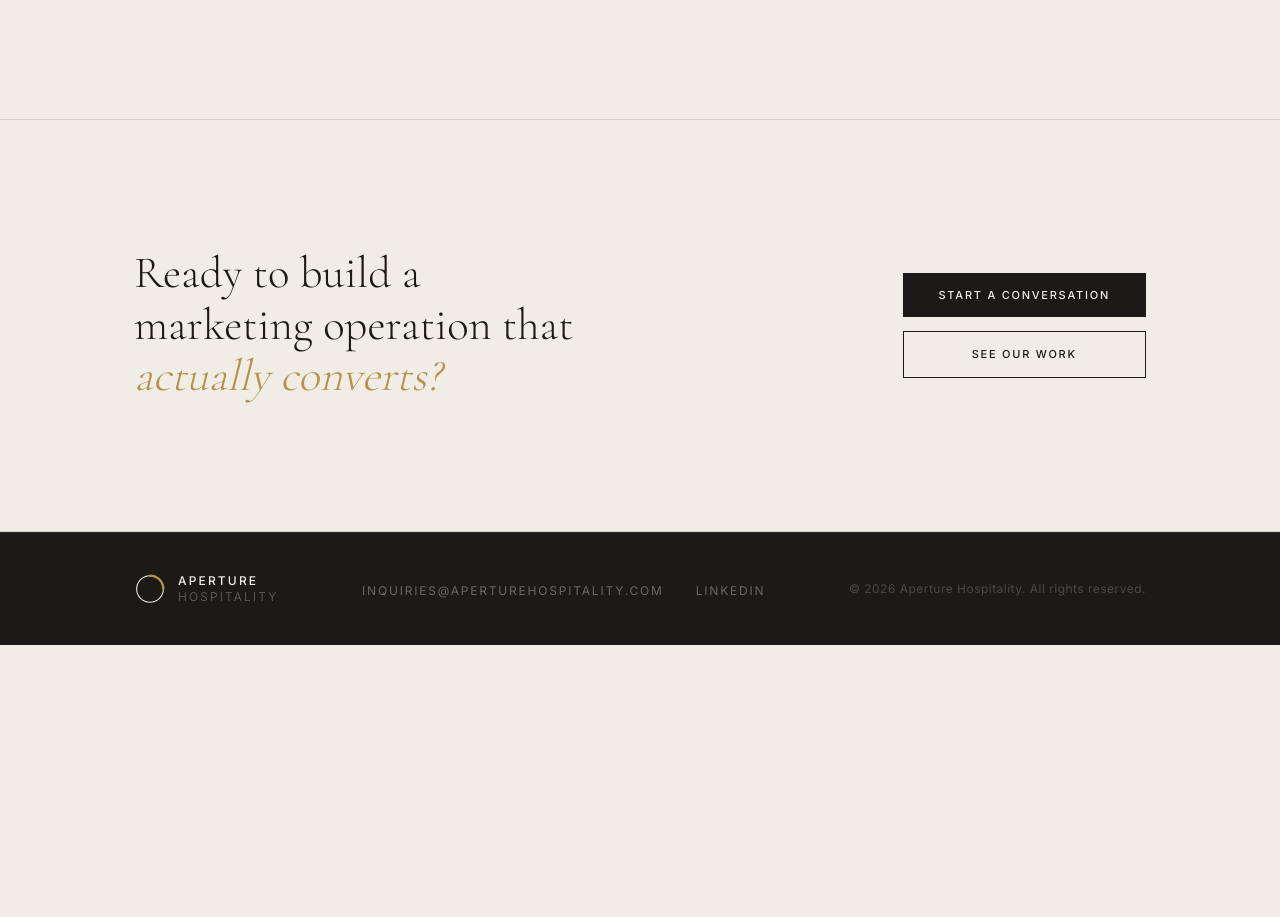
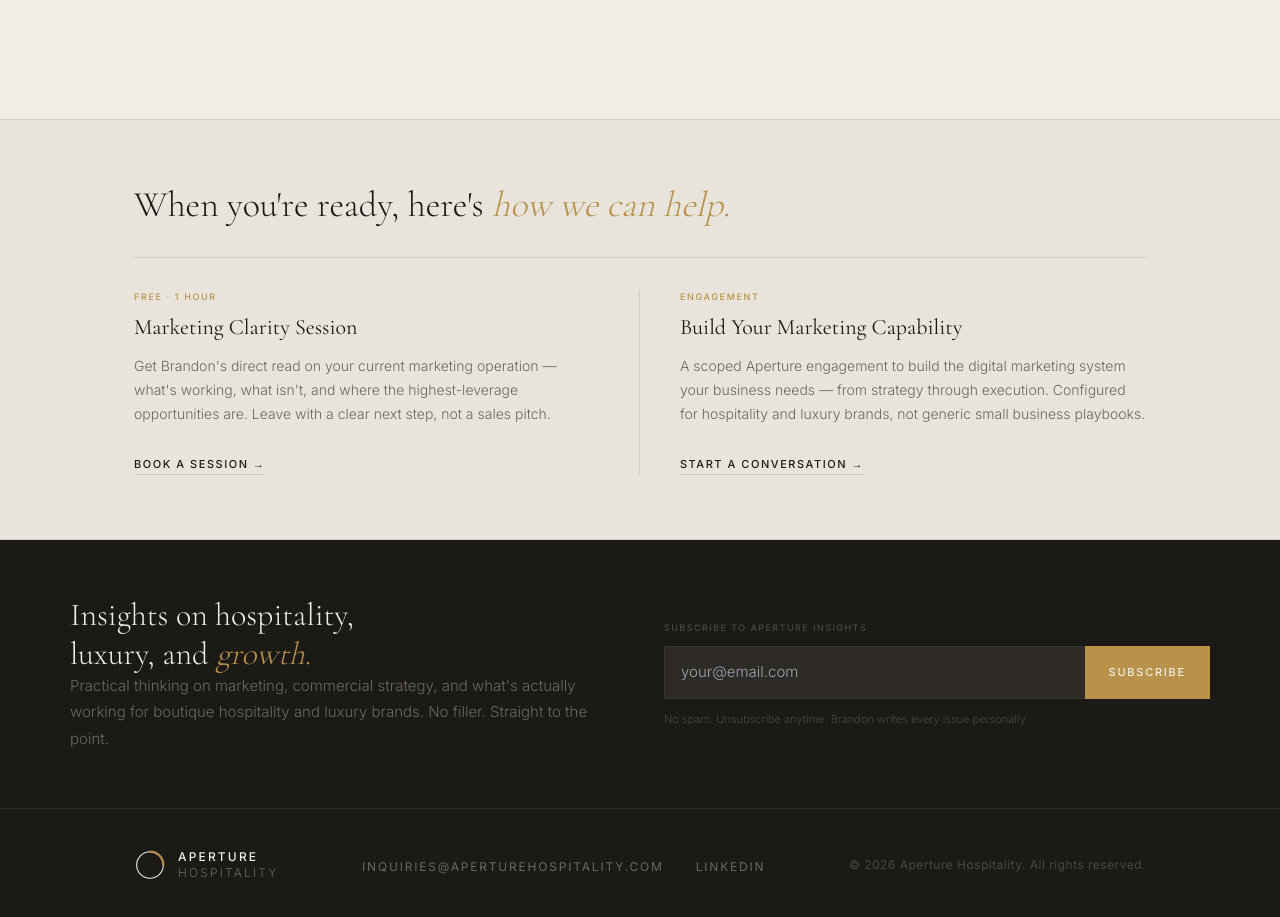
Before and after one commit to letsnavigatebmw/aperture-hospitality, a Next.js app: page /capabilities in a window 1280 px wide. Shown: the part 5820-6737 px from the top of the page. Before the commit the page ends 6465 px from the top, so only its background shows below. Built offline with nearby package versions, Linux system fonts and the light colour scheme.

Commit message:
Add 'How We Can Help' section and newsletter signup to Capabilities landing page

```diff
--- a/app/capabilities/page.tsx
+++ b/app/capabilities/page.tsx
@@ -437,21 +437,120 @@ export default function CapabilitiesPage() {
         </div>
       </section>
 
-      {/* FINAL CTA */}
-      <section style={{ padding: 'clamp(5rem, 10vw, 8rem) 0', borderBottom: '1px solid #D4CFC6' }}>
+      {/* HELP CARD SECTION */}
+      <section style={{ background: '#E8E4DB', borderBottom: '1px solid #D4CFC6' }}>
         <div style={{ maxWidth: '1140px', margin: '0 auto', padding: '0 clamp(1.5rem, 5vw, 4rem)' }}>
-          <div style={{ display: 'flex', alignItems: 'center', justifyContent: 'space-between', gap: '3rem' }}>
-            <h2 style={{ fontFamily: "'Cormorant Garamond', Georgia, serif", fontSize: 'clamp(2.25rem, 3.5vw, 3.25rem)', fontWeight: 300, lineHeight: 1.15, maxWidth: '22ch', margin: 0, color: '#1C1A17' }}>
-              Ready to build a<br/>marketing operation that<br/><em style={{ fontStyle: 'italic', color: '#B8924A' }}>actually converts?</em>
+          <div style={{ paddingTop: 'clamp(3rem, 5vw, 4rem)', paddingBottom: 'clamp(3rem, 5vw, 4rem)' }}>
+            <h2 style={{ fontFamily: "'Cormorant Garamond', Georgia, serif", fontSize: 'clamp(1.75rem, 3vw, 2.25rem)', fontWeight: 300, lineHeight: 1.15, color: '#1C1A17', marginBottom: '2rem', paddingBottom: '2rem', borderBottom: '1px solid #D4CFC6' }}>
+              When you're ready, here's <em style={{ fontStyle: 'italic', color: '#B8924A' }}>how we can help.</em>
             </h2>
-            <div style={{ display: 'flex', flexDirection: 'column', gap: '0.875rem', flexShrink: 0 }}>
-              <Link href="/contact" style={{ display: 'inline-flex', alignItems: 'center', justifyContent: 'center', padding: '0.875rem 2.25rem', background: '#1C1A17', color: '#F0EDE6', fontSize: '0.6875rem', fontWeight: 500, letterSpacing: '0.16em', textTransform: 'uppercase', textDecoration: 'none', border: 'none', cursor: 'pointer', transition: 'background 0.2s' }} onMouseEnter={(e) => (e.currentTarget.style.background = '#2e2b26')} onMouseLeave={(e) => (e.currentTarget.style.background = '#1C1A17')}>
-                Start a conversation
-              </Link>
-              <Link href="/how-we-work" style={{ display: 'inline-flex', alignItems: 'center', justifyContent: 'center', padding: '0.875rem 2.25rem', background: 'transparent', color: '#1C1A17', border: '1px solid #1C1A17', fontSize: '0.6875rem', fontWeight: 500, letterSpacing: '0.16em', textTransform: 'uppercase', textDecoration: 'none', cursor: 'pointer', transition: 'background 0.2s' }} onMouseEnter={(e) => (e.currentTarget.style.background = '#1C1A17', e.currentTarget.style.color = '#F0EDE6')} onMouseLeave={(e) => (e.currentTarget.style.background = 'transparent', e.currentTarget.style.color = '#1C1A17')}>
-                See our work
-              </Link>
+
+            <div style={{ display: 'grid', gridTemplateColumns: '1fr 1fr', gap: '0' }}>
+              {/* Option 1 */}
+              <div style={{ paddingRight: '2.5rem', borderRight: '1px solid #D4CFC6' }}>
+                <div style={{ fontSize: '0.5625rem', fontWeight: 500, letterSpacing: '0.18em', textTransform: 'uppercase', color: '#B8924A', marginBottom: '0.625rem' }}>
+                  Free · 1 Hour
+                </div>
+                <div style={{ fontFamily: "'Cormorant Garamond', Georgia, serif", fontSize: '1.375rem', fontWeight: 400, color: '#1C1A17', lineHeight: 1.2, marginBottom: '0.875rem' }}>
+                  Marketing Clarity Session
+                </div>
+                <p style={{ fontSize: '0.875rem', fontWeight: 300, lineHeight: 1.7, color: '#6B6760', marginBottom: '1.5rem' }}>
+                  Get Brandon's direct read on your current marketing operation — what's working, what isn't, and where the highest-leverage opportunities are. Leave with a clear next step, not a sales pitch.
+                </p>
+                <Link href="/contact?type=clarity-session" style={{ display: 'inline-flex', alignItems: 'center', gap: '0.5rem', fontSize: '0.6875rem', fontWeight: 500, letterSpacing: '0.14em', textTransform: 'uppercase', color: '#1C1A17', borderBottom: '1px solid #D4CFC6', paddingBottom: '2px', textDecoration: 'none' }}>
+                  Book a session →
+                </Link>
+              </div>
+
+              {/* Option 2 */}
+              <div style={{ paddingLeft: '2.5rem' }}>
+                <div style={{ fontSize: '0.5625rem', fontWeight: 500, letterSpacing: '0.18em', textTransform: 'uppercase', color: '#B8924A', marginBottom: '0.625rem' }}>
+                  Engagement
+                </div>
+                <div style={{ fontFamily: "'Cormorant Garamond', Georgia, serif", fontSize: '1.375rem', fontWeight: 400, color: '#1C1A17', lineHeight: 1.2, marginBottom: '0.875rem' }}>
+                  Build Your Marketing Capability
+                </div>
+                <p style={{ fontSize: '0.875rem', fontWeight: 300, lineHeight: 1.7, color: '#6B6760', marginBottom: '1.5rem' }}>
+                  A scoped Aperture engagement to build the digital marketing system your business needs — from strategy through execution. Configured for hospitality and luxury brands, not generic small business playbooks.
+                </p>
+                <Link href="/contact?type=engagement" style={{ display: 'inline-flex', alignItems: 'center', gap: '0.5rem', fontSize: '0.6875rem', fontWeight: 500, letterSpacing: '0.14em', textTransform: 'uppercase', color: '#1C1A17', borderBottom: '1px solid #D4CFC6', paddingBottom: '2px', textDecoration: 'none' }}>
+                  Start a conversation →
+                </Link>
+              </div>
             </div>
+          </div>
+        </div>
+      </section>
+
+      {/* NEWSLETTER SECTION */}
+      <section style={{ background: '#1C1A17', padding: 'clamp(2.5rem, 5vw, 3.5rem) clamp(1.5rem, 5vw, 4rem)' }}>
+        <div style={{ maxWidth: '1140px', margin: '0 auto', display: 'grid', gridTemplateColumns: '1fr 1fr', gap: '3rem', alignItems: 'center' }}>
+          {/* Left: copy */}
+          <div>
+            <h3 style={{ fontFamily: "'Cormorant Garamond', Georgia, serif", fontSize: 'clamp(1.625rem, 2.5vw, 2rem)', fontWeight: 300, lineHeight: 1.2, color: '#F0EDE6', marginBottom: '0.875rem', margin: 0 }}>
+              Insights on hospitality,<br/>luxury, and <em style={{ fontStyle: 'italic', color: '#B8924A' }}>growth.</em>
+            </h3>
+            <p style={{ fontFamily: "'Inter', sans-serif", fontSize: '0.9375rem', fontWeight: 300, lineHeight: 1.75, color: '#6B6760', margin: 0 }}>
+              Practical thinking on marketing, commercial strategy, and what's actually working for boutique hospitality and luxury brands. No filler. Straight to the point.
+            </p>
+          </div>
+
+          {/* Right: form */}
+          <div>
+            <div style={{ fontSize: '0.5625rem', fontWeight: 500, letterSpacing: '0.16em', textTransform: 'uppercase', color: '#4a4845', marginBottom: '0.75rem' }}>
+              Subscribe to Aperture Insights
+            </div>
+            <div style={{ display: 'flex', gap: '0', marginBottom: '0.75rem' }}>
+              <input
+                type="email"
+                id="newsletter-email"
+                placeholder="your@email.com"
+                style={{
+                  flex: 1,
+                  padding: '0.875rem 1rem',
+                  background: '#2e2b26',
+                  border: '1px solid #3a3733',
+                  borderRight: 'none',
+                  color: '#F0EDE6',
+                  fontSize: '0.9375rem',
+                  fontWeight: 300,
+                  outline: 'none',
+                  borderRadius: 0,
+                  WebkitAppearance: 'none',
+                  fontFamily: "'Inter', sans-serif"
+                }}
+              />
+              <button
+                type="button"
+                onClick={() => {
+                  const email = (document.getElementById('newsletter-email') as HTMLInputElement)?.value;
+                  if (!email || !email.includes('@')) {
+                    alert('Please enter a valid email address.');
+                    return;
+                  }
+                  alert('Thanks for subscribing. You\'ll hear from us soon.');
+                }}
+                style={{
+                  padding: '0.875rem 1.5rem',
+                  background: '#B8924A',
+                  color: '#F0EDE6',
+                  fontSize: '0.6875rem',
+                  fontWeight: 500,
+                  letterSpacing: '0.16em',
+                  textTransform: 'uppercase',
+                  border: 'none',
+                  cursor: 'pointer',
+                  whiteSpace: 'nowrap',
+                  borderRadius: 0,
+                  fontFamily: "'Inter', sans-serif"
+                }}
+              >
+                Subscribe
+              </button>
+            </div>
+            <p style={{ fontSize: '0.6875rem', fontWeight: 300, color: '#4a4845', lineHeight: 1.5, margin: 0 }}>
+              No spam. Unsubscribe anytime. Brandon writes every issue personally.
+            </p>
           </div>
         </div>
       </section>
```
